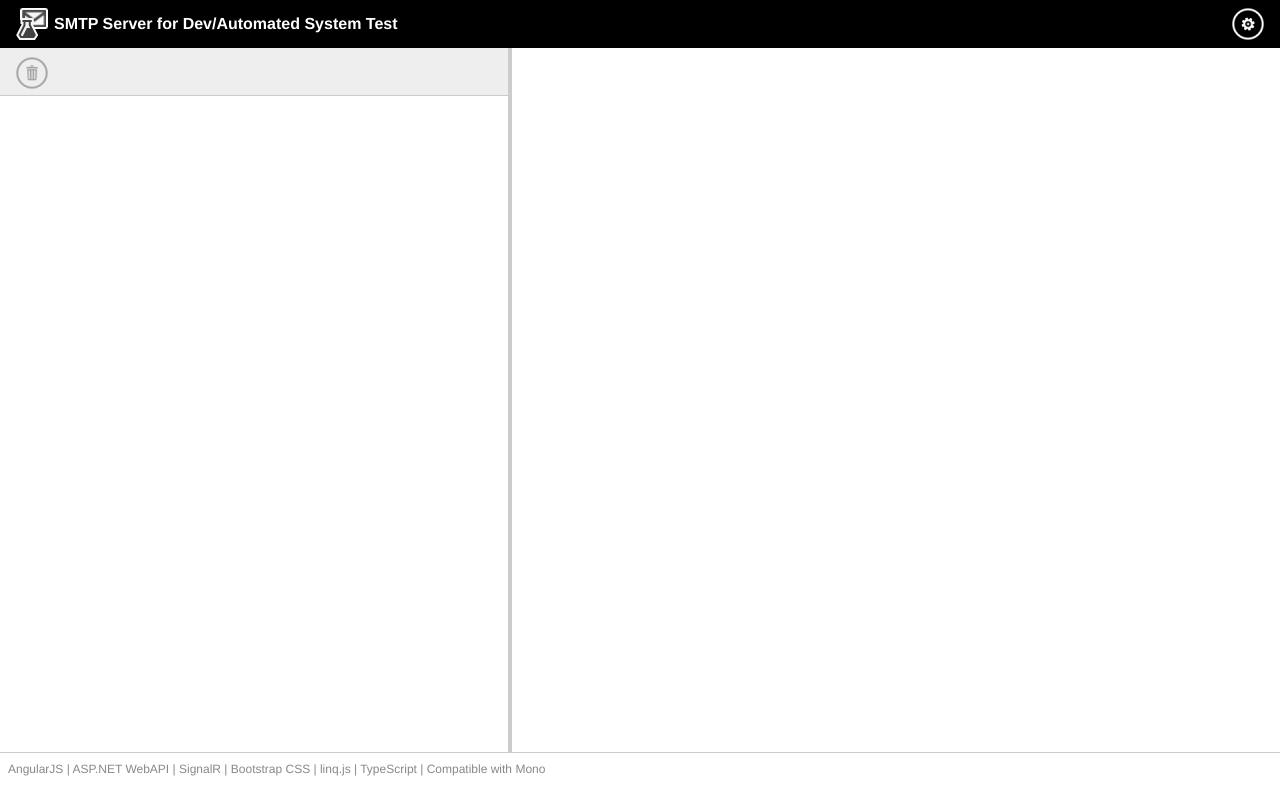
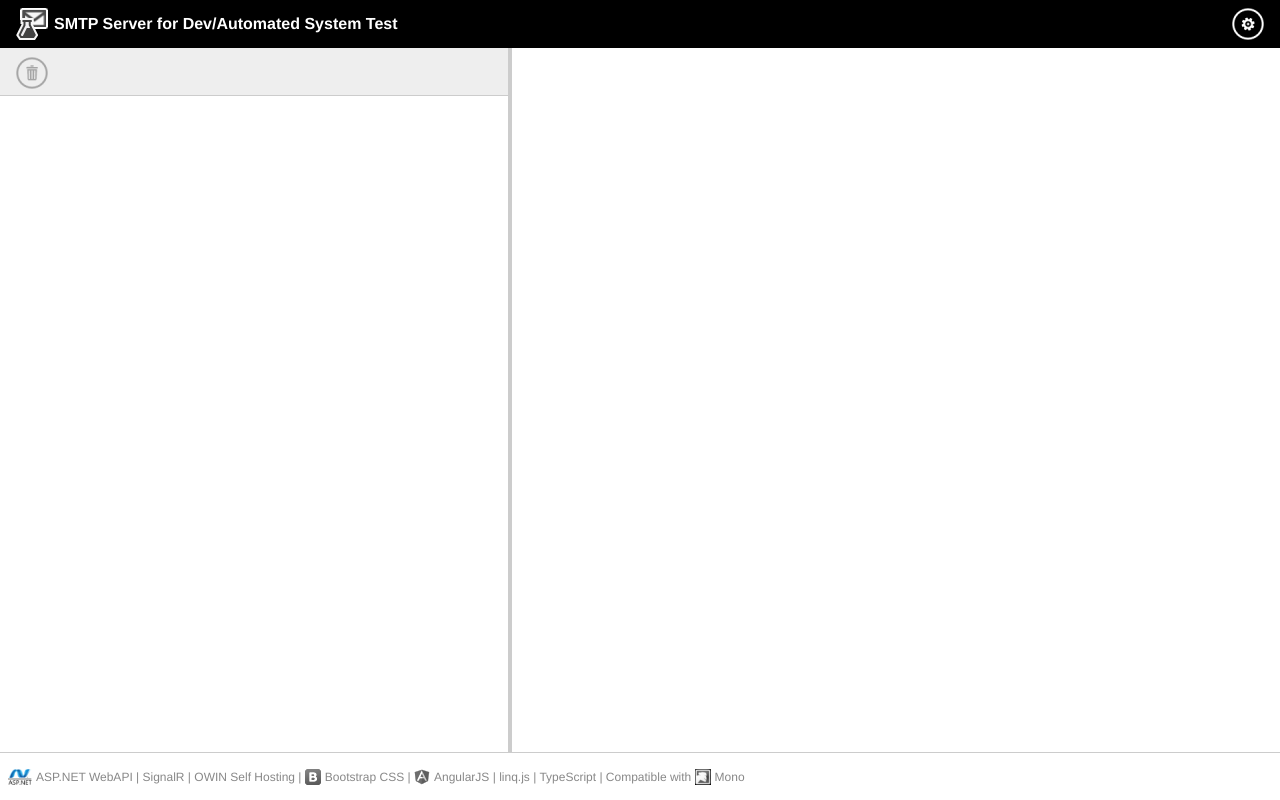
Before and after one commit to jsakamoto/smtp-server-for-e2etest, a plain HTML site: page SmtpServerForTest.App/index.html in a window 1280 px wide. Drawn offline with Linux system fonts and the light colour scheme; no server answers; a script that the page names is missing.

Commit message:
Improve footer acknowledgment.

```diff
--- a/SmtpServerForTest.App/Content/site.css
+++ b/SmtpServerForTest.App/Content/site.css
@@ -42,10 +42,10 @@ header {
     header h1 {
         float: left;
         line-height: 3em;
-        background-image:url(../favicon.png);
-        background-position:left center;
-        background-repeat:no-repeat;
-        padding-left:38px;
+        background-image: url(../favicon.png);
+        background-position: left center;
+        background-repeat: no-repeat;
+        padding-left: 38px;
     }
 
     header .actions {
@@ -78,7 +78,7 @@ header {
 footer {
     position: fixed;
     bottom: 0;
-    padding: 0.5em;
+    padding: 1em 0.5em 0 0.5em;
     width: 100%;
     height: 3em;
     border-top: 1px solid #ccc;
@@ -88,6 +88,33 @@ footer {
     footer .acknowledgment {
         font-size: 75%;
     }
+
+        footer .acknowledgment .banner {
+            background-position: left center;
+            background-repeat: no-repeat;
+            padding-left: 20px;
+            display: inline-block;
+            min-height: 1.4em;
+            line-height: 1.4em;
+        }
+
+        footer .acknowledgment .angularjs {
+            background-image: url(images/angularjs-g-16.png);
+        }
+
+        footer .acknowledgment .mono {
+            background-image: url(images/mono-g-16.png);
+        }
+
+        footer .acknowledgment .bootstrapcss {
+            background-image: url(images/bootstrapcss-g-16.png);
+        }
+
+        footer .acknowledgment .aspnet {
+            padding-left: 28px;
+            background-image: url(images/aspnet-16.png);
+        }
+
 
 .command, .mails-list {
     left: 0;
--- a/SmtpServerForTest.App/index.html
+++ b/SmtpServerForTest.App/index.html
@@ -25,13 +25,13 @@
 
     <footer>
         <div class="acknowledgment">
-            AngularJS |
-            ASP.NET WebAPI |
-            SignalR |
-            Bootstrap CSS |
+            <span class="banner aspnet">ASP.NET WebAPI</span> |
+            SignalR | OWIN Self Hosting |
+            <span class="banner bootstrapcss">Bootstrap CSS</span> |
+            <span class="banner angularjs">AngularJS</span> |
             linq.js |
             TypeScript |
-            Compatible with Mono
+            Compatible with <span class="banner mono">Mono</span>
         </div>
     </footer>
 
```
Also changed, not shown: SmtpServerForTest.App/Content/images/angularjs-g-16.png (added), SmtpServerForTest.App/Content/images/aspnet-16.png (added), SmtpServerForTest.App/Content/images/bootstrapcss-g-16.png (added), SmtpServerForTest.App/Content/images/mono-g-16.png (added), 1 other file.
